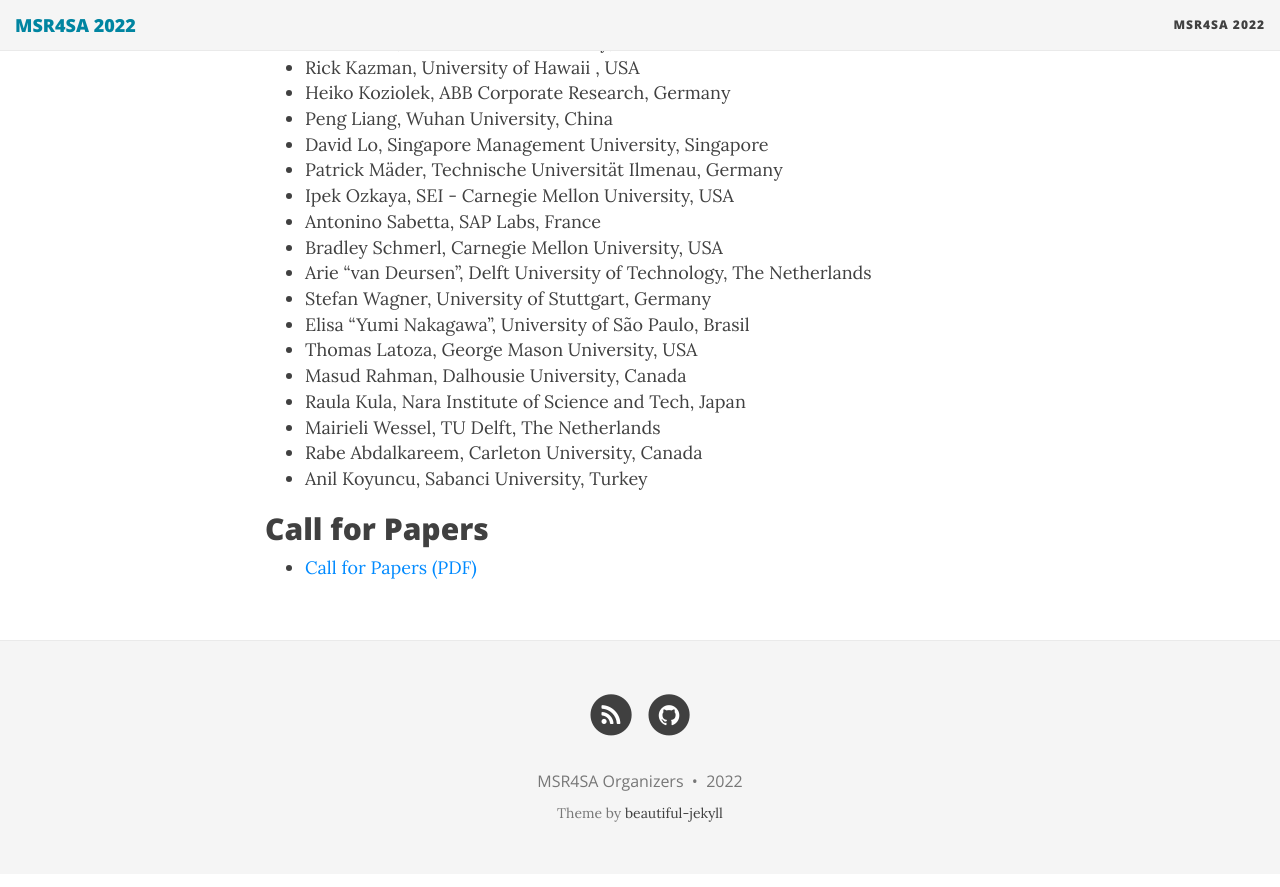
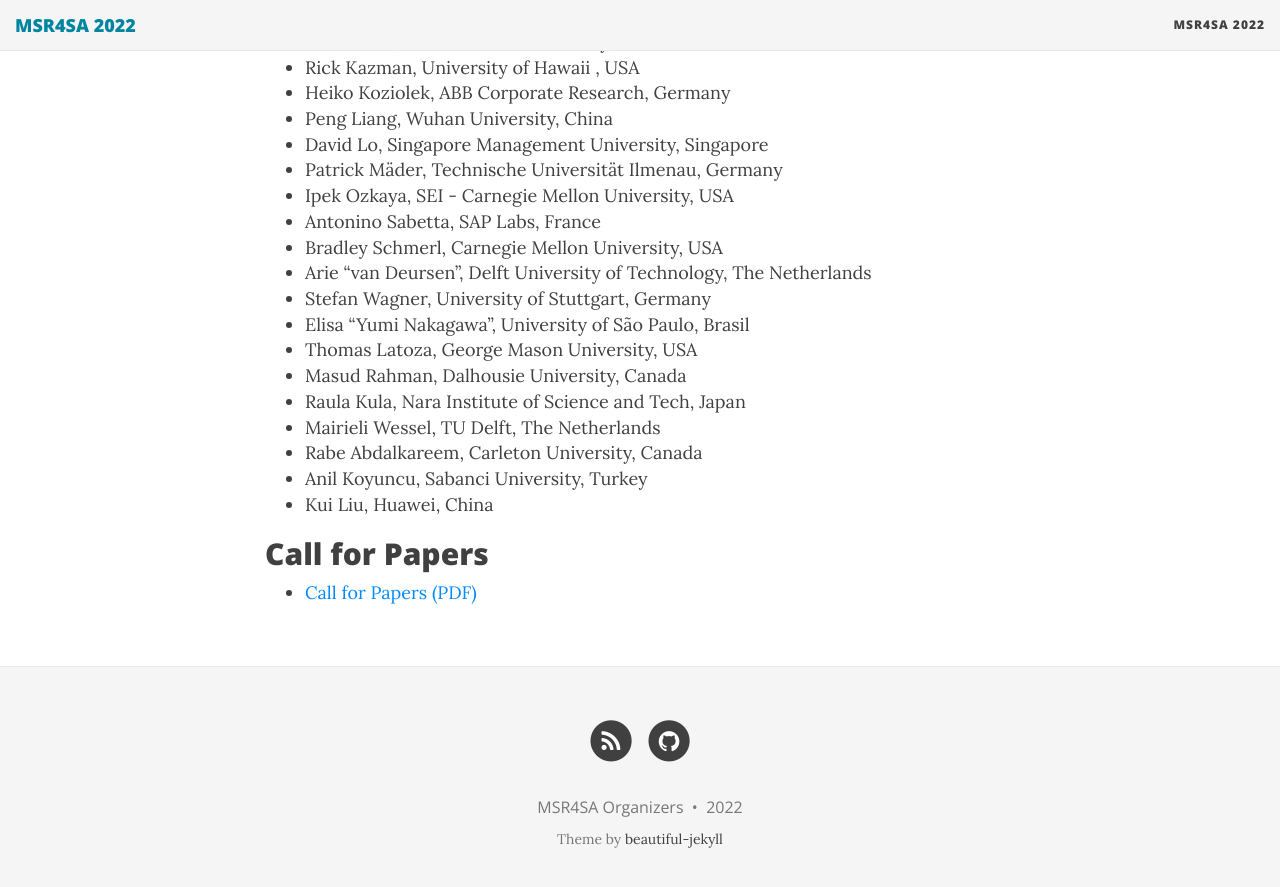
Before and after one commit to MSR4SA/msr4sa.github.io, a Jekyll site: the page built from msr4sa2022.md, in a window 1280 px wide and 900 px high, scrolled down 2307 px. Shown: the top 887 px of the window. Built offline with Jekyll 4.4.1, drawn with Linux system fonts in a browser that asks for light colours; nearby versions of some CDN libraries.

Commit message:
a PC committee member added

```diff
--- a/msr4sa2022.md
+++ b/msr4sa2022.md
@@ -122,6 +122,7 @@
 * Mairieli Wessel, TU Delft, The Netherlands
 * Rabe Abdalkareem, Carleton University, Canada
 * Anil Koyuncu, Sabanci University, Turkey
+* Kui Liu, Huawei, China
 
 
 ## Call for Papers
```
